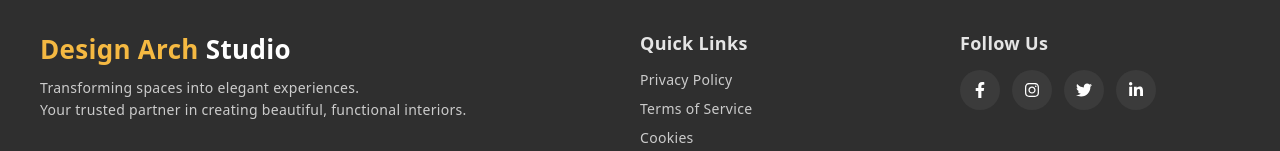
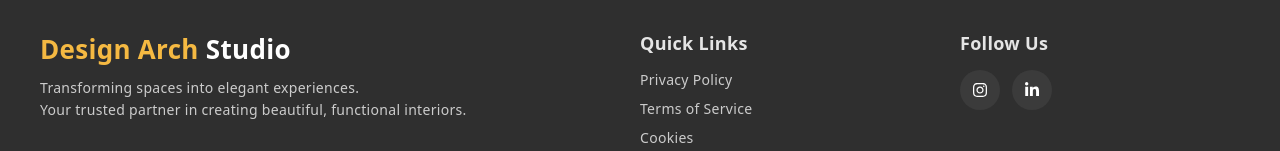
Before and after one commit to Byagari-Sai-Kumar/das-design-arch-studio, a React (Vite) app: page /contact-us in a window 1280 px wide. Shown: the part 801-952 px from the top of the page. Built offline with nearby package versions, Linux system fonts and the light colour scheme.

Commit message:
commit i have made removed the fb and twitter

```diff
--- a/src/components/footer/Footer.jsx
+++ b/src/components/footer/Footer.jsx
@@ -1,5 +1,5 @@
 import "./footer.css";
-import { FaFacebookF, FaInstagram, FaTwitter, FaLinkedinIn } from "react-icons/fa";
+import { FaInstagram, FaLinkedinIn } from "react-icons/fa";
 const Footer = () => {
   return (
     <footer className="footer">
@@ -29,9 +29,7 @@ const Footer = () => {
         <div className="footer-social">
           <h4>Follow Us</h4>
           <div className="social-icons">
-            <a href="#"><FaFacebookF /></a>
             <a href="#"><FaInstagram /></a>
-            <a href="#"><FaTwitter /></a>
             <a href="#"><FaLinkedinIn /></a>
           </div>
         </div>
```
